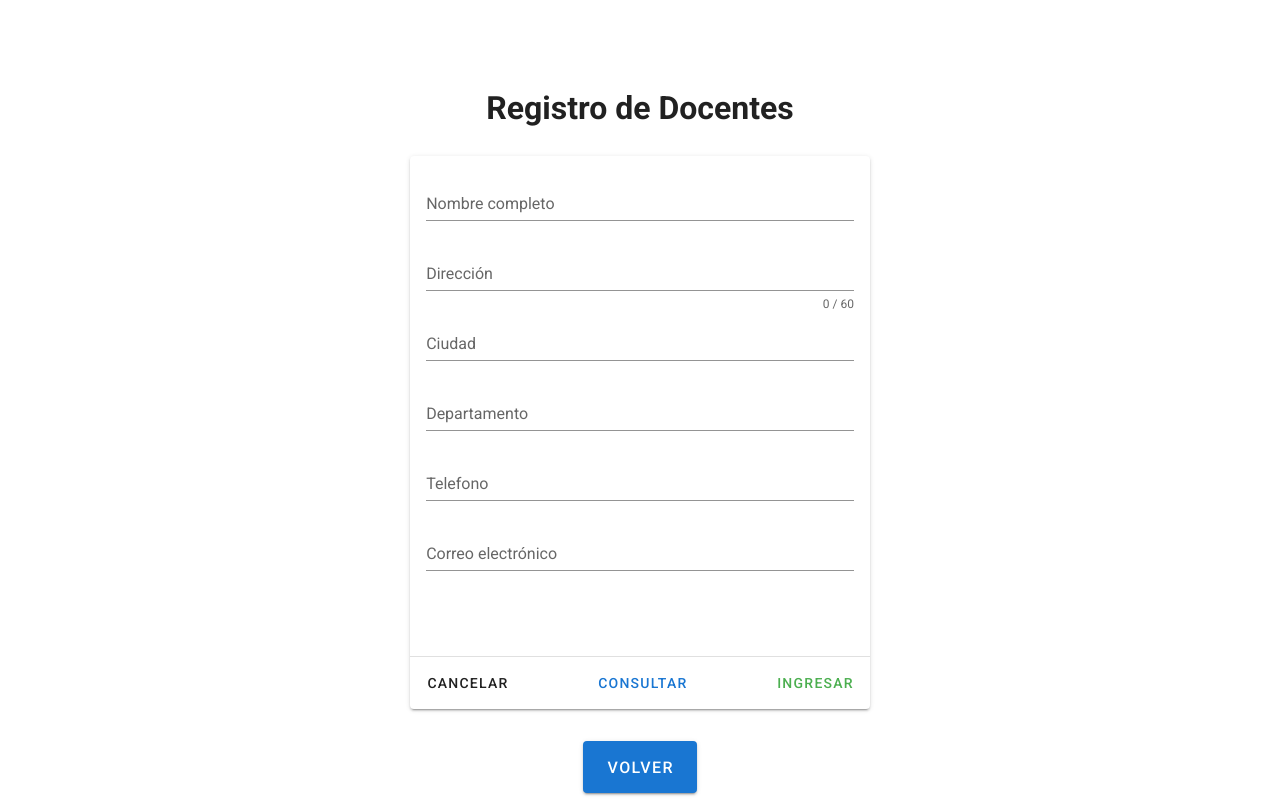
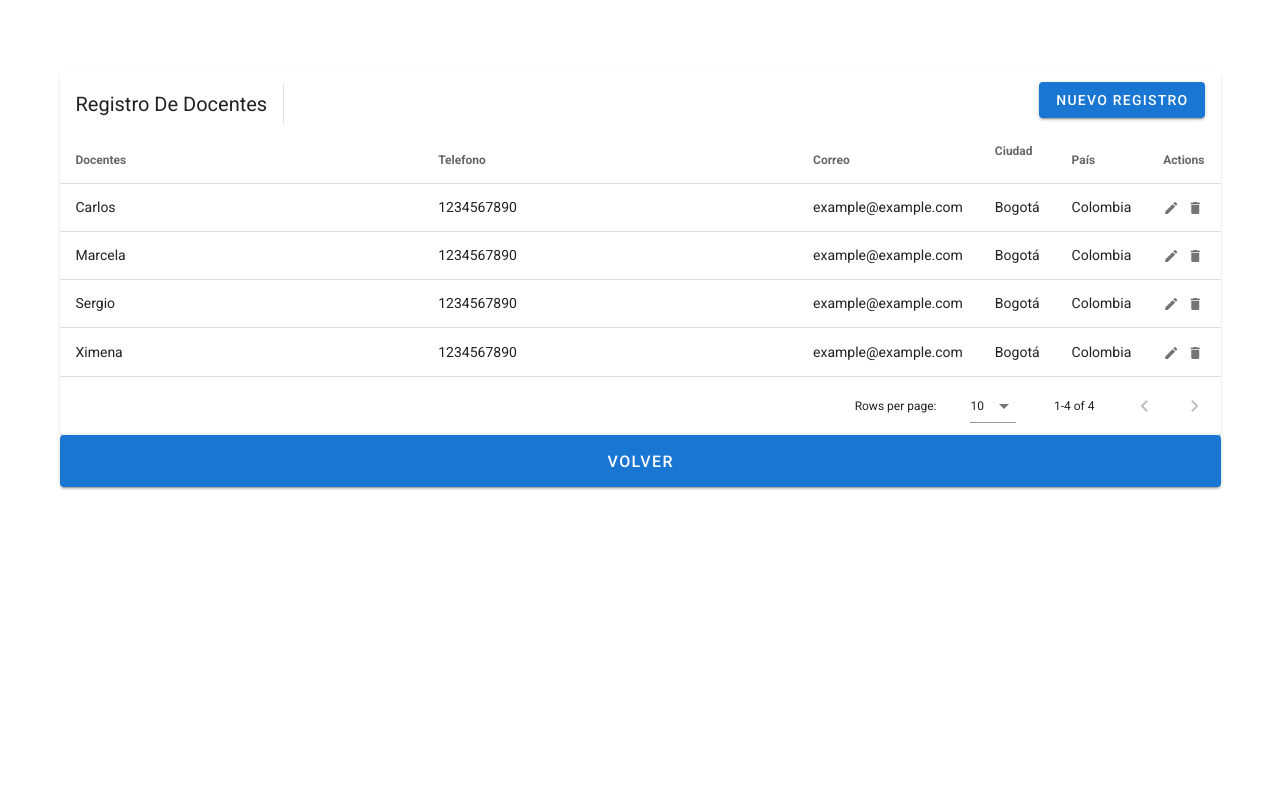
Before and after one commit to alvaroenriquerosero/ColDream, a Vue app: page /register in a window 1280 px wide. Shown: the part 740-1540 px from the top of the page. Built offline with nearby package versions, Linux system fonts and the light colour scheme.

Commit message:
Se añade vista complemento de la solicitud de hora cátedra

```diff
--- a/src/views/Register.vue
+++ b/src/views/Register.vue
@@ -1,182 +1,251 @@
 <template>
   <div id="app">
     <v-app id="inspire">
-      <v-container fluid>
-        <div class="text-center">
-          <h1>
-            Registro de Docentes
-          </h1>
-          <v-divider inset vertical></v-divider>
-          <div>
-            <v-row justify="space-around">
-              <v-col cols="5">
-                <v-card ref="form">
+      <v-data-table
+        :headers="headers"
+        :items="docentes"
+        sort-by="name"
+        class="elevation-1"
+      >
+        <template v-slot:top>
+          <v-toolbar flat>
+            <v-toolbar-title>Registro De Docentes</v-toolbar-title>
+            <v-divider class="mx-4" inset vertical></v-divider>
+            <v-spacer></v-spacer>
+            <v-dialog v-model="dialog" max-width="500px">
+              <template v-slot:activator="{ on, attrs }">
+                <v-btn
+                  color="primary"
+                  dark
+                  class="mb-2"
+                  v-bind="attrs"
+                  v-on="on"
+                >
+                  Nuevo Registro
+                </v-btn>
+              </template>
+              <v-card>
+                <v-card-title>
+                  <span class="text-h5">{{ formTitle }}</span>
+                </v-card-title>
+
                 <v-card-text>
+                  <v-container>
+                    <v-row>
+                      <v-col cols="12" sm="6" md="4">
                         <v-text-field
-                      ref="name"
-                      v-model="name"
-                      :rules="[() => !!name || 'This field is required']"
-                      :error-messages="errorMessages"
-                      label="Nombre completo"
-                      placeholder="John Doe"
-                      required
+                          v-model="editedItem.name"
+                          label="Nombre"
                         ></v-text-field>
+                      </v-col>
+                      <v-col cols="12" sm="6" md="4">
                         <v-text-field
-                      ref="address"
-                      v-model="address"
-                      :rules="[
-                        () => !!address || 'This field is required',
-                        () =>
-                          (!!address && address.length <= 60) ||
-                          'Address must be less than 25 characters',
-                        addressCheck,
-                      ]"
-                      label="Dirección"
-                      placeholder="Calle/carrera etc."
-                      counter="60"
-                      required
+                          v-model="editedItem.telefono"
+                          label="Telefono"
                         ></v-text-field>
+                      </v-col>
+                      <v-col cols="12" sm="6" md="4">
                         <v-text-field
-                      ref="city"
-                      v-model="city"
-                      :rules="[
-                        () => !!city || 'This field is required',
-                        addressCheck,
-                      ]"
+                          v-model="editedItem.correo"
+                          label="Correo"
+                        ></v-text-field>
+                      </v-col>
+                      <v-col cols="12" sm="6" md="4">
+                        <v-text-field
+                          v-model="editedItem.ciudad"
                           label="Ciudad"
-                      placeholder="Bogotá"
-                      required
                         ></v-text-field>
+                      </v-col>
+                      <v-col cols="12" sm="6" md="4">
                         <v-text-field
-                      ref="state"
-                      v-model="state"
-                      :rules="[() => !!state || 'This field is required']"
-                      label="Departamento"
-                      required
-                      placeholder="Cund"
+                          v-model="editedItem.pais"
+                          label="País"
                         ></v-text-field>
-                    <v-text-field
-                      ref="phone"
-                      v-model="phone"
-                      :rules="[() => !!phone || 'This field is required']"
-                      label="Telefono"
-                      required
-                      placeholder="1234567890"
-                    ></v-text-field>
-                    <v-text-field
-                      ref="email"
-                      v-model="email"
-                      :rules="[() => !!email || 'This field is required']"
-                      label="Correo electrónico"
-                      required
-                      placeholder="example@example.com"
-                    ></v-text-field>
+                      </v-col>
+                    </v-row>
+                  </v-container>
                 </v-card-text>
-                  <v-divider class="mt-12"></v-divider>
+
                 <v-card-actions>
-                    <v-btn text>
+                  <v-spacer></v-spacer>
+                  <v-btn color="blue darken-1" text @click="close">
                     Cancelar
                   </v-btn>
-                    <v-spacer></v-spacer>
-                    <v-btn color="primary" text>
-                      Consultar
-                    </v-btn>
-                    <v-spacer></v-spacer>
-                    <v-slide-x-reverse-transition>
-                      <v-tooltip v-if="formHasErrors" left>
-                        <template v-slot:activator="{ on, attrs }">
-                          <v-btn
-                            icon
-                            class="my-0"
-                            v-bind="attrs"
-                            @click="resetForm"
-                            v-on="on"
-                          >
-                            <v-icon>mdi-refresh</v-icon>
-                          </v-btn>
-                        </template>
-                        <span>Refresh form</span>
-                      </v-tooltip>
-                    </v-slide-x-reverse-transition>
-                    <v-btn color="success" text @click="submit">
-                      ingresar
+                  <v-btn color="blue darken-1" text @click="save">
+                    Guardar
                   </v-btn>
                 </v-card-actions>
               </v-card>
-              </v-col>
-            </v-row>
-            <v-divider inset vertical></v-divider>
-          </div>
-          <div class="text-center"></div>
-          <div class="my-2">
-            <v-btn x-large color="primary" dark @click="$router.push('/menu')">
-              Volver
+            </v-dialog>
+            <v-dialog v-model="dialogDelete" max-width="500px">
+              <v-card>
+                <v-card-title class="text-h5"
+                  >Esta seguro de borrar este registro?</v-card-title
+                >
+                <v-card-actions>
+                  <v-spacer></v-spacer>
+                  <v-btn color="blue darken-1" text @click="closeDelete"
+                    >Cancelar</v-btn
+                  >
+                  <v-btn color="blue darken-1" text @click="deleteItemConfirm"
+                    >Aceptar</v-btn
+                  >
+                  <v-spacer></v-spacer>
+                </v-card-actions>
+              </v-card>
+            </v-dialog>
+          </v-toolbar>
+        </template>
+        <template v-slot:item.actions="{ item }">
+          <v-icon small class="mr-2" @click="editItem(item)">
+            mdi-pencil
+          </v-icon>
+          <v-icon small @click="deleteItem(item)">
+            mdi-delete
+          </v-icon>
+        </template>
+        <template v-slot:no-data>
+          <v-btn color="primary" @click="initialize">
+            Reset
           </v-btn>
-          </div>
-        </div>
-      </v-container>
+        </template>
+      </v-data-table>
+      <v-btn x-large color="primary" @click="$router.push('/menu')"
+        >Volver</v-btn
+      >
     </v-app>
   </div>
 </template>
 
 <script>
 export default {
-  //new Vue({
-  //el: '#app',
-  //vuetify: new Vuetify(),
   data: () => ({
-    errorMessages: "",
-    name: null,
-    address: null,
-    city: null,
-    state: null,
-    phone: null,
-    email: null,
-    formHasErrors: false,
+    dialog: false,
+    dialogDelete: false,
+    headers: [
+      {
+        text: "Docentes",
+        align: "start",
+        sortable: false,
+        value: "name",
+      },
+      { text: "Telefono", value: "telefono" },
+      { text: "Correo", value: "correo" },
+      { text: "Ciudad", value: "ciudad" },
+      { text: "País", value: "pais" },
+      { text: "Actions", value: "actions", sortable: false },
+    ],
+    docentes: [],
+    editedIndex: -1,
+    editedItem: {
+      name: "",
+      telefono: 1234567890,
+      correo: "",
+      ciudad: "",
+      pais: "",
+    },
+    defaultItem: {
+      name: "nombre",
+      telefono: 1234567890,
+      correo: "example@example.com",
+      ciudad: "Bogotá",
+      pais: "Colombia",
+    },
   }),
 
   computed: {
-    form() {
-      return {
-        name: this.name,
-        address: this.address,
-        city: this.city,
-        state: this.state,
-        phone: this.phone,
-        email: this.email,
-      };
+    formTitle() {
+      return this.editedIndex === -1 ? "Nuevo Registro" : "Editar Registro";
     },
   },
 
   watch: {
-    name() {
-      this.errorMessages = "";
+    dialog(val) {
+      val || this.close();
+    },
+    dialogDelete(val) {
+      val || this.closeDelete();
     },
   },
 
+  created() {
+    this.initialize();
+  },
+
   methods: {
-    addressCheck() {
-      this.errorMessages =
-        this.address && !this.name ? `Hey! I'm required` : "";
+    initialize() {
+      this.docentes = [
+        {
+          name: "Ximena",
+          telefono: 1234567890,
+          correo: "example@example.com",
+          ciudad: "Bogotá",
+          pais: "Colombia",
+        },
+        {
+          name: "Carlos",
+          telefono: 1234567890,
+          correo: "example@example.com",
+          ciudad: "Bogotá",
+          pais: "Colombia",
+        },
+        {
+          name: "Marcela",
+          telefono: 1234567890,
+          correo: "example@example.com",
+          ciudad: "Bogotá",
+          pais: "Colombia",
+        },
+        {
+          name: "Sergio",
+          telefono: 1234567890,
+          correo: "example@example.com",
+          ciudad: "Bogotá",
+          pais: "Colombia",
+        },
+      ];
+    },
 
-      return true;
+    editItem(item) {
+      this.editedIndex = this.docentes.indexOf(item);
+      this.editedItem = Object.assign({}, item);
+      this.dialog = true;
     },
-    resetForm() {
-      this.errorMessages = [];
-      this.formHasErrors = false;
 
-      Object.keys(this.form).forEach((f) => {
-        this.$refs[f].reset();
+    deleteItem(item) {
+      this.editedIndex = this.docentes.indexOf(item);
+      this.editedItem = Object.assign({}, item);
+      this.dialogDelete = true;
+    },
+
+    deleteItemConfirm() {
+      this.docentes.splice(this.editedIndex, 1);
+      this.closeDelete();
+    },
+
+    close() {
+      this.dialog = false;
+      this.$nextTick(() => {
+        this.editedItem = Object.assign({}, this.defaultItem);
+        this.editedIndex = -1;
       });
     },
-    submit() {
-      this.formHasErrors = false;
 
-      Object.keys(this.form).forEach((f) => {
-        if (!this.form[f]) this.formHasErrors = true;
+    closeDelete() {
+      this.dialogDelete = false;
+      this.$nextTick(() => {
+        this.editedItem = Object.assign({}, this.defaultItem);
+        this.editedIndex = -1;
+      });
+    },
 
-        this.$refs[f].validate(true);
-      });
+    save() {
+      if (this.editedIndex > -1) {
+        Object.assign(this.docentes[this.editedIndex], this.editedItem);
+      } else {
+        this.docentes.push(this.editedItem);
+      }
+      this.close();
     },
   },
 };
--- a/src/views/Requests.vue
+++ b/src/views/Requests.vue
@@ -15,6 +15,7 @@
           <v-col cols="6">
             <v-select :items="docente" label="Docente"></v-select>
             <v-divider inset vertical></v-divider>
+
             <v-row align="center" justify="space-around">
               <v-btn x-large depressed color="green lighten-4" @click="$router.push('/schedule')">
                 Consultar
@@ -39,7 +40,14 @@
 </template>
 
 <script>
+
+import DateField from '../components/inputs/DateField.vue'
+
 export default {
+  name: "App",
+  components: {
+    DateField,
+  },
   data: () => ({
     areas: [
       "Ciencias naturales y educación ambiental",
```
Also changed, not shown: src/views/Schedule.vue (+43 -84 lines). Lines whose indentation alone changed are shown as unchanged.
